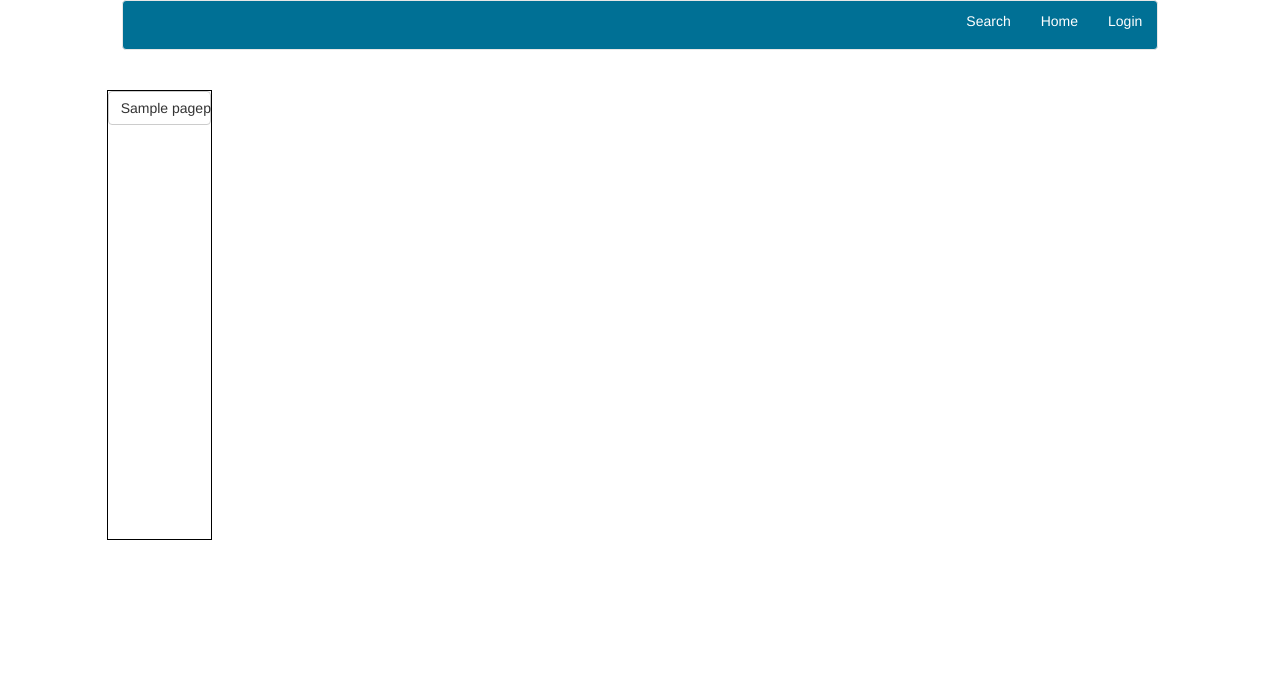
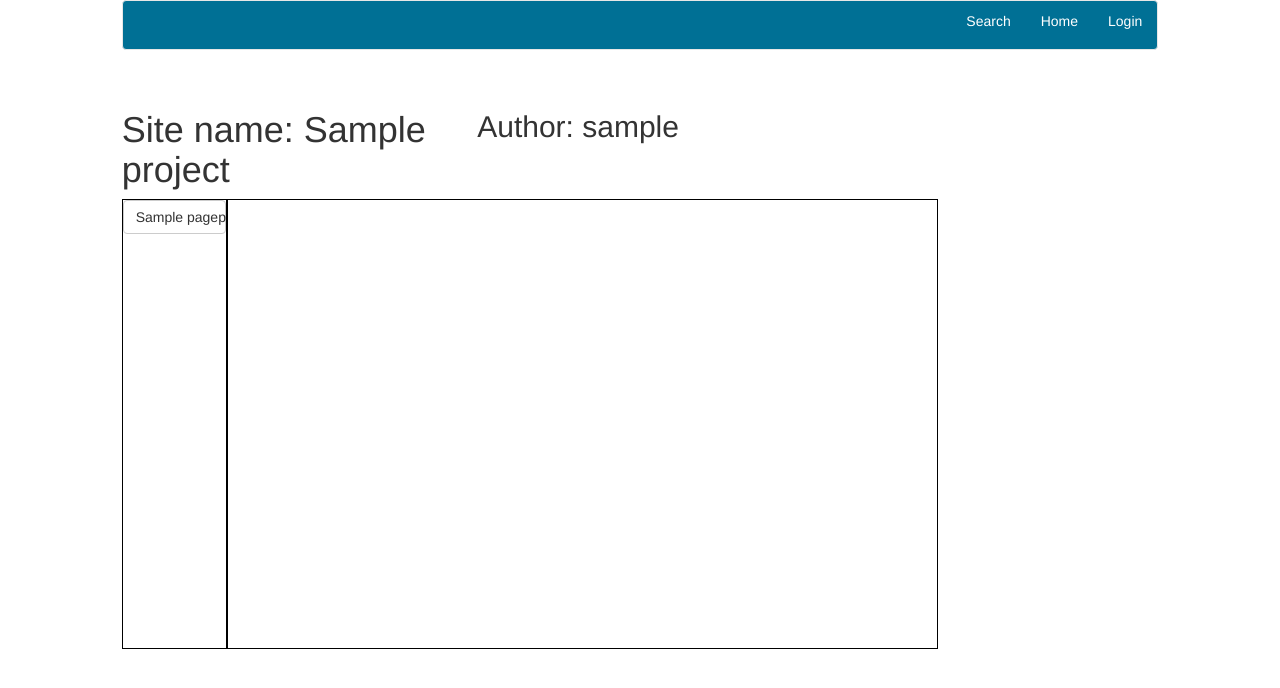
Before and after one commit to blackshadow608/site-constructor, a Django app: page /view_mode/1/ in a window 1280 px wide. Shown: the top 688 px of the page. Run offline with Django 3.2, Linux system fonts and the light colour scheme; tables that the repository leaves empty hold one stand-in row (values such as "Sample post"); some libraries are stand-ins or nearby versions.

Commit message:
bottom view and editor

```diff
--- a/article/views.py
+++ b/article/views.py
@@ -17,6 +17,7 @@ from django.template import RequestContext
 
 
 def view_site(request, id_project):
+    print(id_project)
     if request.method == 'GET':
         data = {'page': 'hui'}
         id_p = request.GET.get('id_return_page')
@@ -27,8 +28,9 @@ def view_site(request, id_project):
     if len(id_project) < 1:
         return redirect("/my_projects/")
     pages = PageProject.objects.filter(project=Project.objects.get(id=id_project))
-    return render_to_response('view_site_template.html', {"pages": pages, 'user': request.user})
-
+    project = Project.objects.get(id=id_project)
+    return render_to_response('view_site_template.html',
+                              {'project': project, 'pages': pages, 'user': request.user})
 
 def main(request):
     output = Project.objects.values('project_name', 'project_user', 'id')
@@ -76,7 +78,7 @@ class RegisterFormView(RegistrationView):
 class LoginFormView(FormView):
     form_class = AuthenticationForm
     template_name = "login.html"
-    success_url = "/editor/"
+    success_url = "/my_projects/"
 
     def form_valid(self, form):
         self.user = form.get_user()
--- a/static/js/select_page.js
+++ b/static/js/select_page.js
@@ -1,4 +1,4 @@
-// Generated by CoffeeScript 1.8.0
+// Generated by CoffeeScript 1.9.3
 (function() {
   $(function() {
     $('.page-select').click(function() {
--- a/templates/base.html
+++ b/templates/base.html
@@ -29,13 +29,13 @@
             </li>
         {% endif %}
     </ul>
-    <ul class="nav navbar-right">
+    <!--<ul class="nav navbar-right">
         {% if user.username %}
             <li>
                 <a href="/editor//" class="link-type">Editor</a>
             </li>
         {% endif %}
-    </ul>
+    </ul>-->
     <ul class="nav navbar-right">
         {% if user.username %}
             <li>
--- a/templates/editor.html
+++ b/templates/editor.html
@@ -4,7 +4,10 @@
     <script src={% static "js/dragndrop.js" %}></script>
     <script src={% static "js/select_page.js" %}></script>
     <div class="row">
-        <h2 class="col-md-12" id_project = '{{ project.id }}'>Site name: {{ project.project_name }}</h2>
+        <h2 class="col-md-6" id_project = '{{ project.id }}'>Site name: {{ project.project_name }}</h2>
+        <div class="col-md-6">
+            <a href="/view_mode/{{ project.id }}" type="submit" style="margin-top: 20px;" class="btn btn-primary navbar-right">view</a>
+        </div>
     </div>
     <div class="row">
     <div class="col-md-4">
--- a/templates/view_site_template.html
+++ b/templates/view_site_template.html
@@ -4,18 +4,24 @@
     <link rel="stylesheet" href={% static "bootstrap/dist/css/bootstrap.css"%}>
     <link rel="stylesheet" href={% static "css/mystyles.css"%}>
     <title></title>
-
-
-
 <div class="row">
-    <div class="col-md-2 btn-group-vertical" role="group" style="overflow-y: auto; padding: 0px; border: solid 1px black; width: 105px; height: 450px">
+        <h1 class="col-md-4" >Site name: {{project.project_name}}</h1>
+        <h2 class="col-md-4" >Author: {{project.project_user.username }}</h2>
+        {% if user.is_authenticated %}
+        <div class="col-md-4">
+            <a href="/editor/{{ project.id }}" type="submit" style="margin-top: 20px;" class="btn btn-primary navbar-right">editor</a>
+        </div>
+        {% endif %}
+</div>
+<div class="row">
+    <div class="col-md-2 btn-group-vertical" role="group" style="margin-left: 15px; overflow-y: auto; padding: 0px; border: solid 1px black; width: 105px; height: 450px">
             {% for page in pages%}
                 <button class="btn btn-default page-select" id_page="{{ page.id }}">
                     {{ page.page_name }}
                 </button>
             {% endfor %}
         </div>
-    <div class="col-md-5 content" >
+    <div class="col-md-8 content" style="border: solid 1px black; height: auto; min-height: 450px" >
 
     </div>
 </div>
```
Also changed, not shown: 1 other file.
